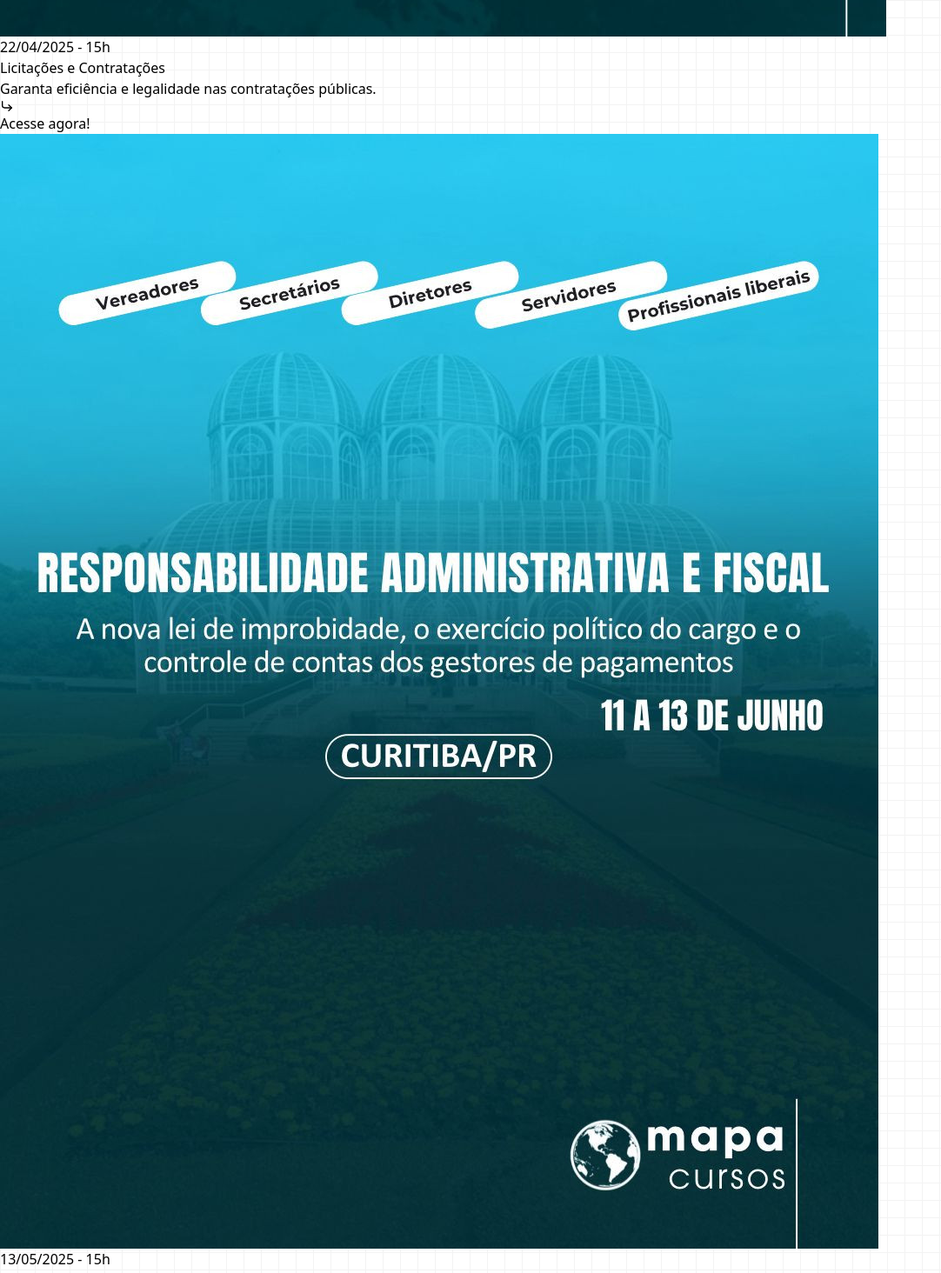
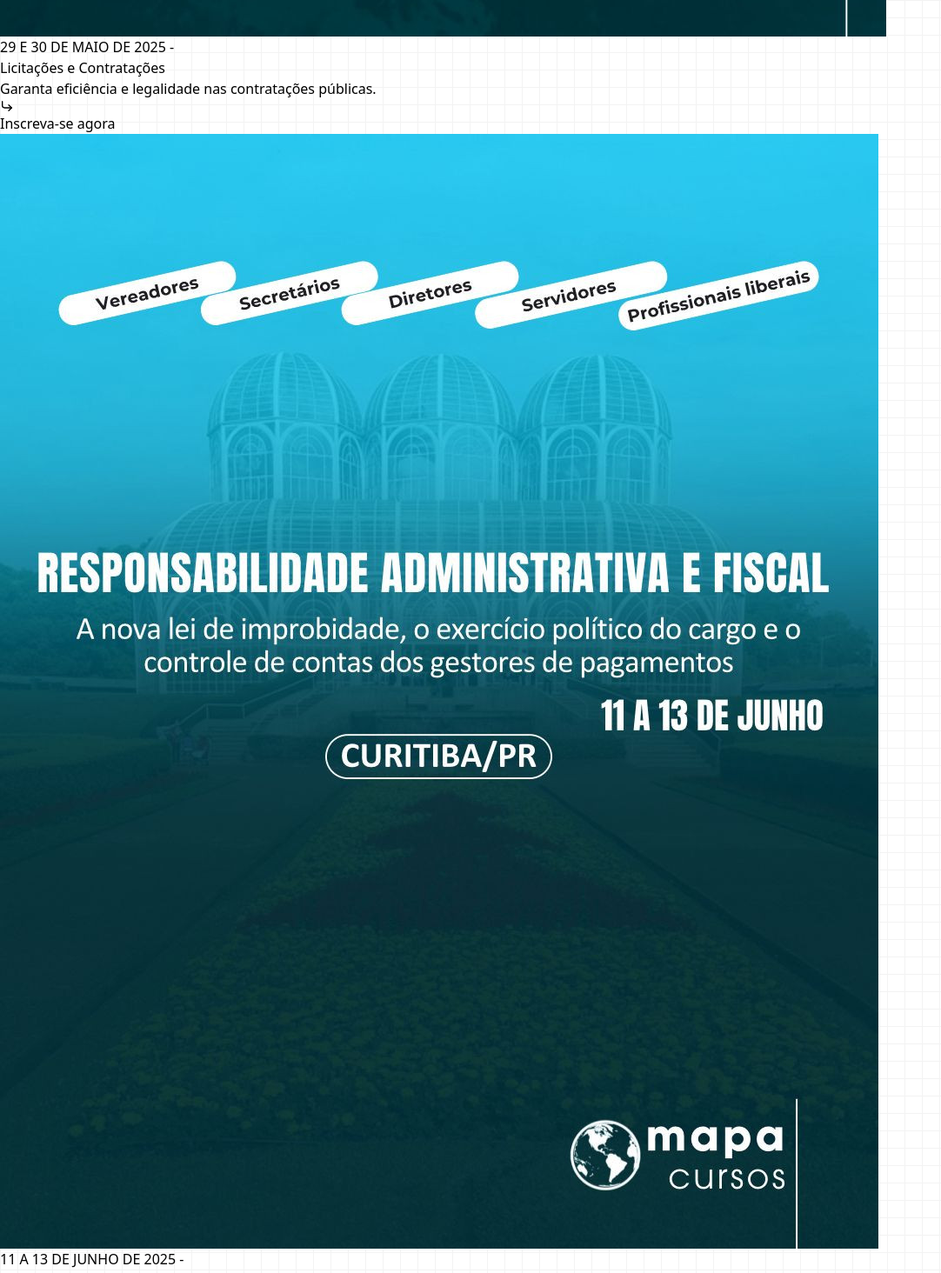
Before and after one commit to EdisonMatos/LP-Mapa-cursos, a React (Vite) app: page / in a window 1280 px wide. Shown: the part 1740-3204 px from the top of the page at 87% size, without its empty margins (0-1082 px from the left). Built offline with nearby package versions, Linux system fonts and the light colour scheme; a web font is replaced by a local one.

Commit message:
feat: Corrge erros

```diff
--- a/src/content/content.jsx
+++ b/src/content/content.jsx
@@ -889,6 +889,7 @@ const content = {
     links: {
       instagram: `https://www.instagram.com/${infos.instagramProfile}/`,
       ctaWhatsapp: `https://wa.me/+55${infos.phone.ddd}${infos.phone.firstPart}${infos.phone.secondPart}?text=${infos.whatsappDefaultMessage}`,
+      ctaWhatsappCurso: `https://wa.me/+55${infos.phone.ddd}${infos.phone.firstPart}${infos.phone.secondPart}?text=Olá! Vim através do site e estou interessado(a) em me inscrever em um curso. Como devo prosseguir?`,
       facebook: `https://www.facebook.com/${infos.facebookProfile}`,
       x: `https://x.com/${infos.x}`,
       linkedin: `https://www.linkedin.com/in/${infos.linkeDinProfile}`,
--- a/src/content/contentCursos.jsx
+++ b/src/content/contentCursos.jsx
@@ -148,17 +148,17 @@ const cursosDataBase = {
     curso1: {
       id: "001",
       nome: "Primeiro Curso",
-      data: "22/04/2025 ",
-      hora: "15h",
+      data: "29 E 30 DE MAIO DE 2025",
+      hora: "",
       titulo: "Licitações e Contratações",
       subtitulo: "Garanta eficiência e legalidade nas contratações públicas.",
       status: "A_Definir", //realizado ou futuro
-      rota: content.texts.links.ctaWhatsapp, // (/rota)
+      rota: content.texts.links.ctaWhatsappCurso, // (/rota)
       imgs: {
         imgCard: { imgCurso1 }, //img do card
         imgHero: bgImg,
       },
-      labelButton: "Acesse agora!",
+      labelButton: "Inscreva-se agora",
       landingPage: {
         programacao: {
           icon: (
@@ -202,8 +202,8 @@ const cursosDataBase = {
     curso2: {
       id: "002",
       nome: "Segundo Curso",
-      data: "29/05/2025 ",
-      hora: "15h",
+      data: "26 E 27 DE JUNHO DE 2025",
+      hora: "",
       titulo: "A Escola e o Conselho Tutelar",
       subtitulo:
         "Parceria essencial na proteção dos direitos da criança e do adolescente.",
@@ -213,13 +213,13 @@ const cursosDataBase = {
         imgCard: { imgCurso2 }, //img do card
         imgHero: bgImg,
       },
-      labelButton: "Acesse agora!",
+      labelButton: "Inscreva-se agora",
     },
     curso3: {
       id: "003",
       nome: "Terceiro Curso",
-      data: "13/05/2025 ",
-      hora: "15h",
+      data: "11 A 13 DE JUNHO DE 2025",
+      hora: "",
       titulo: "Responsabilidade Administrativa e Fiscal",
       subtitulo:
         "Cumprimento das obrigações legais e transparência na gestão pública.",
@@ -229,7 +229,7 @@ const cursosDataBase = {
         imgCard: { imgCurso3 }, //img do card
         imgHero: bgImg,
       },
-      labelButton: "Acesse agora!",
+      labelButton: "Inscreva-se agora",
       landingPage: {
         programacao: {
           icon: (
```
